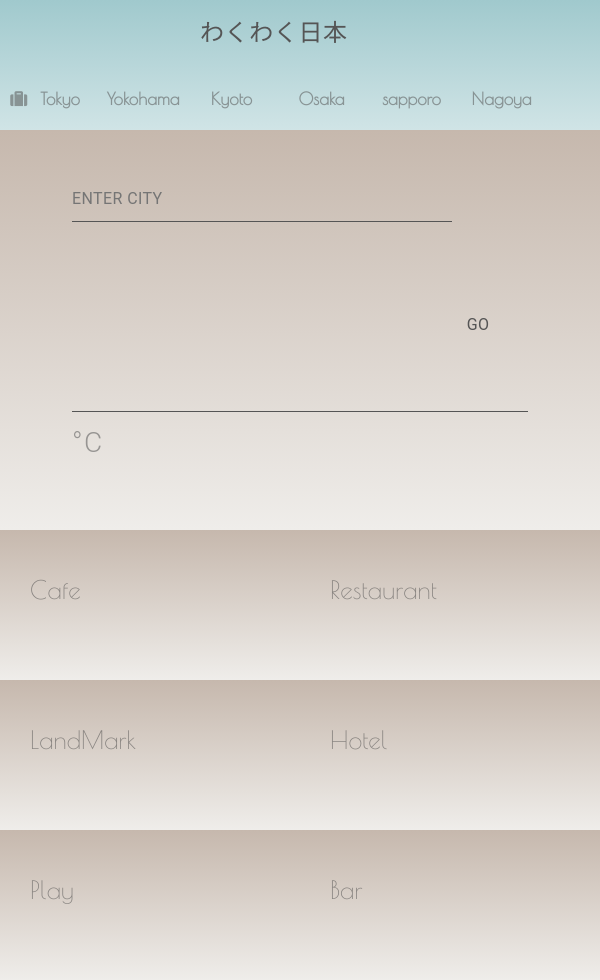
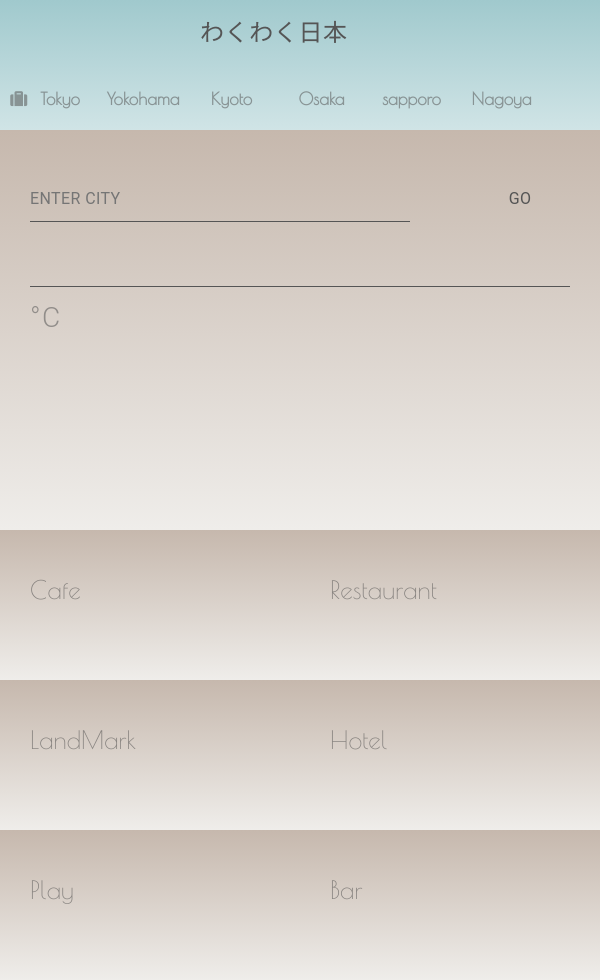
Before and after one commit to hyeonho92/frontRecommendList, a plain HTML site: page index.html in a window 600 px wide. Drawn offline with nearby package versions, Linux system fonts and the light colour scheme; no server answers.

Commit message:
Fix. css

```diff
--- a/css/index.css
+++ b/css/index.css
@@ -208,7 +208,7 @@ article .bg1 .weekWeather li span {
 }
 /* weather */
 .wrapper {
-    width: 50%;
+    width: 53%;
     margin: 5% auto;
 }
 .searchbar,
@@ -564,7 +564,7 @@ article .bg1 .weekWeather li span {
         text-align: center;
     }
     .wrapper {
-        width: 76%;
+        width: 90%;
     }
     article .bg1 span {
         font-size: 120px;
```
